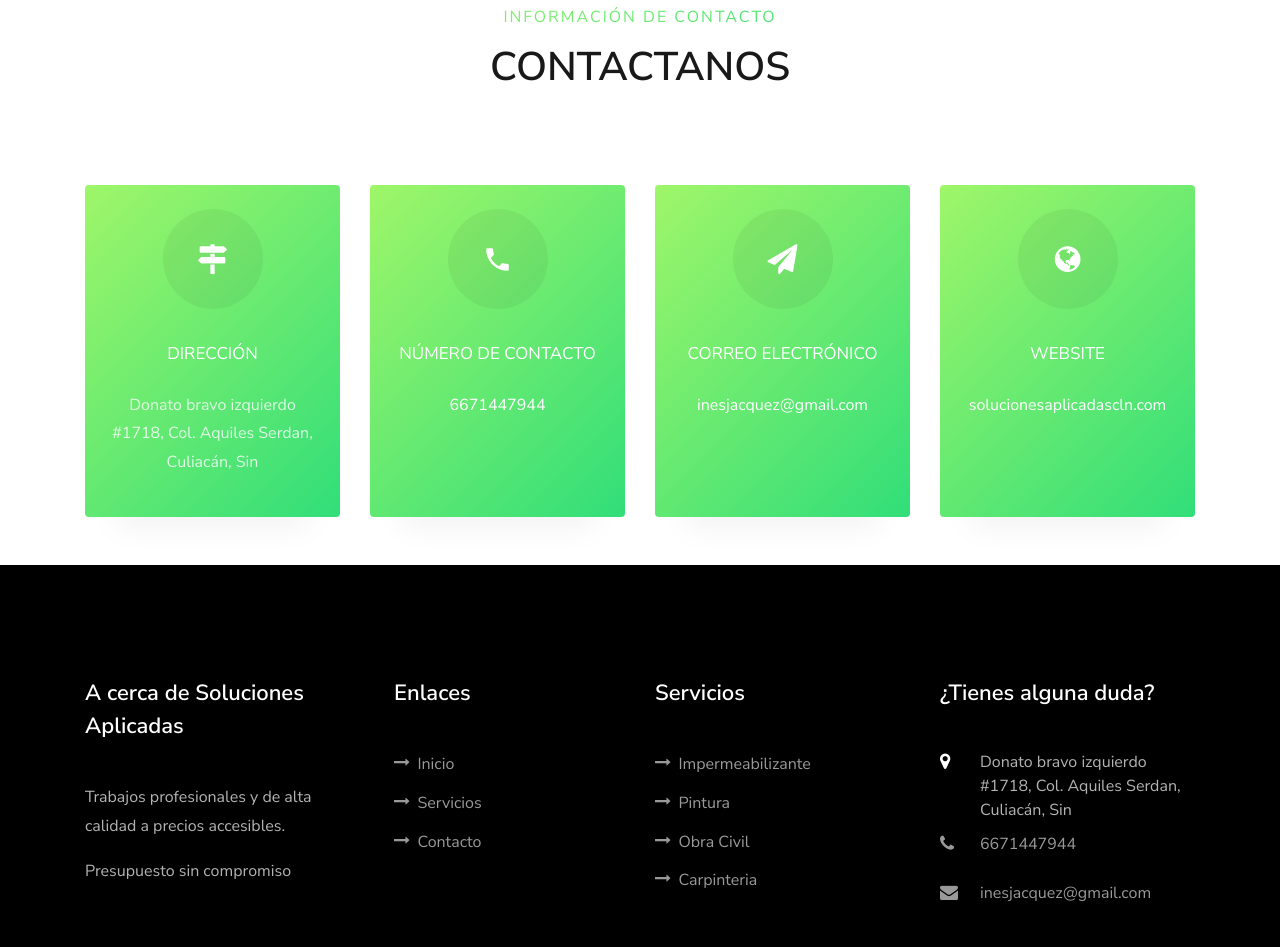
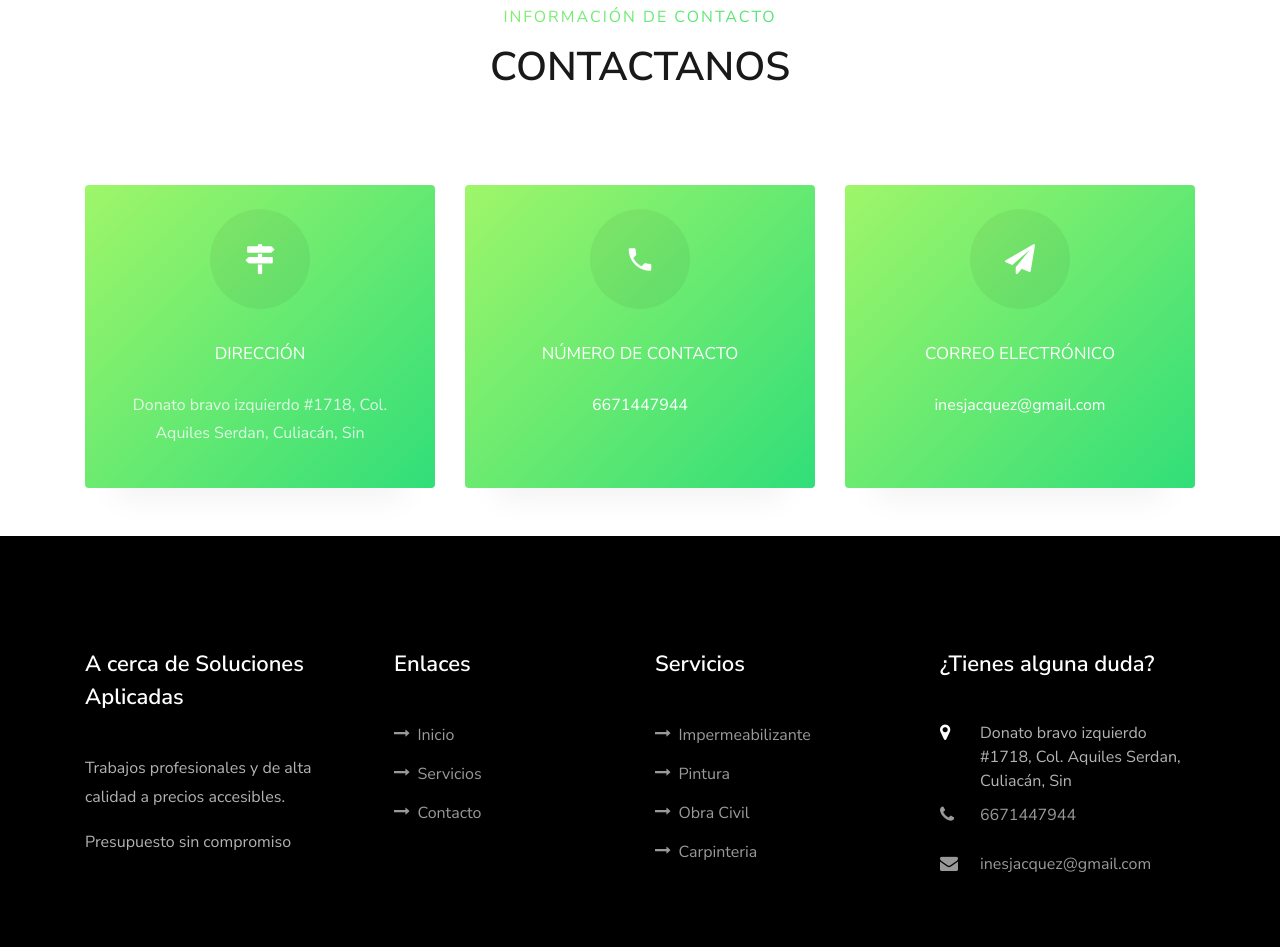
Before and after one commit to JoelJacquez/soluciones-inteligentes, a plain HTML site: page index.html in a window 1280 px wide. Shown: the part 1411-2358 px from the top of the page. Drawn offline with Linux system fonts and the light colour scheme; some packages are replaced by stand-ins of ours; no server answers; files whose address does not match are found by name.

Commit message:
remove site link card

```diff
--- a/index.html
+++ b/index.html
@@ -593,7 +593,7 @@
           </div>
         </div>
         <div class="row d-flex contact-info mb-5">
-          <div class="col-md-6 col-lg-3 d-flex ftco-animate">
+          <div class="col-md-6 col-lg-4 d-flex ftco-animate">
           	<div class="align-self-stretch box p-4 text-center">
           		<div class="icon d-flex align-items-center justify-content-center">
           			<span class="icon-map-signs"></span>
@@ -602,7 +602,7 @@
 	            <p> Donato bravo izquierdo #1718, Col. Aquiles Serdan, Culiacán, Sin</p>
 	          </div>
           </div>
-          <div class="col-md-6 col-lg-3 d-flex ftco-animate">
+          <div class="col-md-6 col-lg-4 d-flex ftco-animate">
           	<div class="align-self-stretch box p-4 text-center">
           		<div class="icon d-flex align-items-center justify-content-center">
           			<span class="icon-phone2"></span>
@@ -611,7 +611,7 @@
 	            <p><a href="tel://6671447944">6671447944</a></p>
 	          </div>
           </div>
-          <div class="col-md-6 col-lg-3 d-flex ftco-animate">
+          <div class="col-md-6 col-lg-4 d-flex ftco-animate">
           	<div class="align-self-stretch box p-4 text-center">
           		<div class="icon d-flex align-items-center justify-content-center">
           			<span class="icon-paper-plane"></span>
@@ -620,15 +620,7 @@
 	            <p><a href="mailto:inesjacquez@gmail.com">inesjacquez@gmail.com</a></p>
 	          </div>
           </div>
-          <div class="col-md-6 col-lg-3 d-flex ftco-animate">
-          	<div class="align-self-stretch box p-4 text-center">
-          		<div class="icon d-flex align-items-center justify-content-center">
-          			<span class="icon-globe"></span>
-          		</div>
-          		<h3 class="mb-4">Website</h3>
-	            <p><a href="#">solucionesaplicadascln.com</a></p>
-	          </div>
-          </div>
+
         </div>
         <!-- <div class="row no-gutters block-9">
           <div class="col-md-6 order-md-last d-flex">
@@ -703,6 +695,7 @@
 	              <ul>
 	                <li><span class="icon icon-map-marker"></span><span class="text">Donato bravo izquierdo #1718, Col. Aquiles Serdan, Culiacán, Sin</span></li>
 	                <li><a href="tel://6671447944"><span class="icon icon-phone"></span><span class="text">6671447944</span></a></li>
+	                <!-- <li><a href="mailto:inesjacquez@gmail.com"><span class="icon icon-envelope"></span><span class="text">inesjacquez@gmail.com</span></a></li> -->
 	                <li><a href="mailto:inesjacquez@gmail.com"><span class="icon icon-envelope"></span><span class="text">inesjacquez@gmail.com</span></a></li>
 	              </ul>
 	            </div>
```
